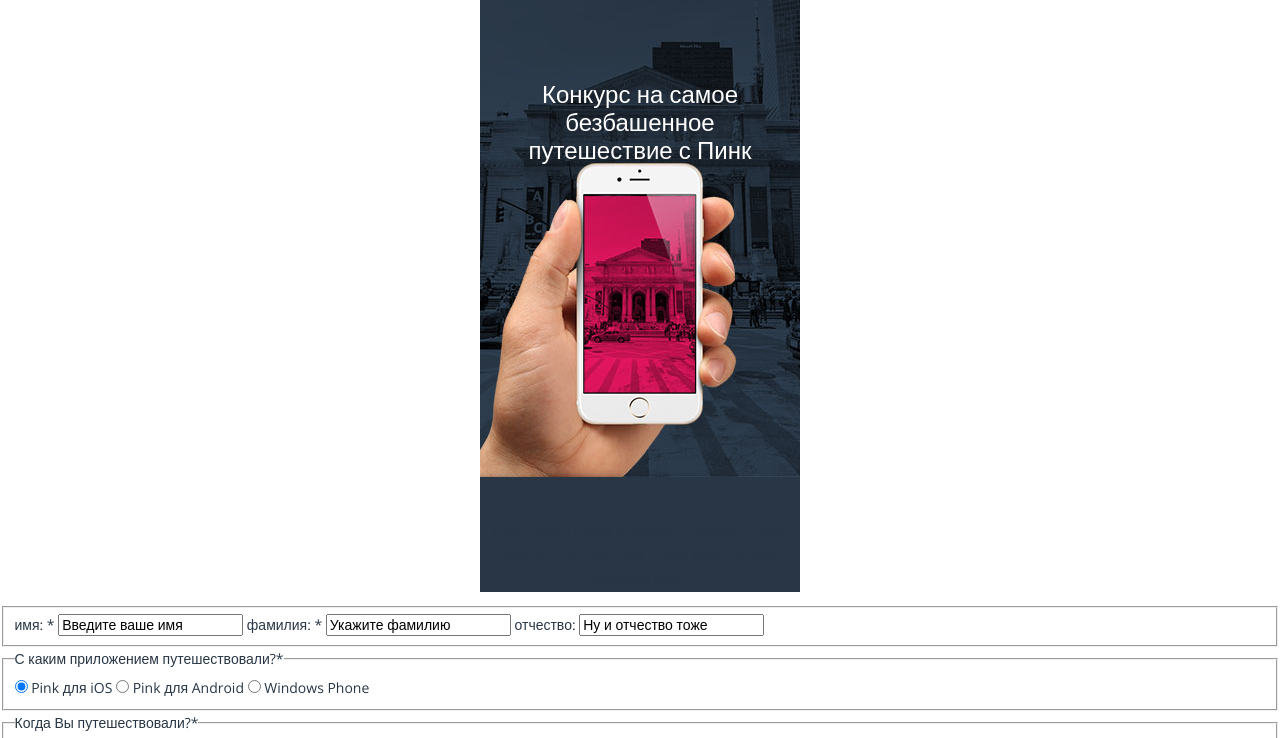
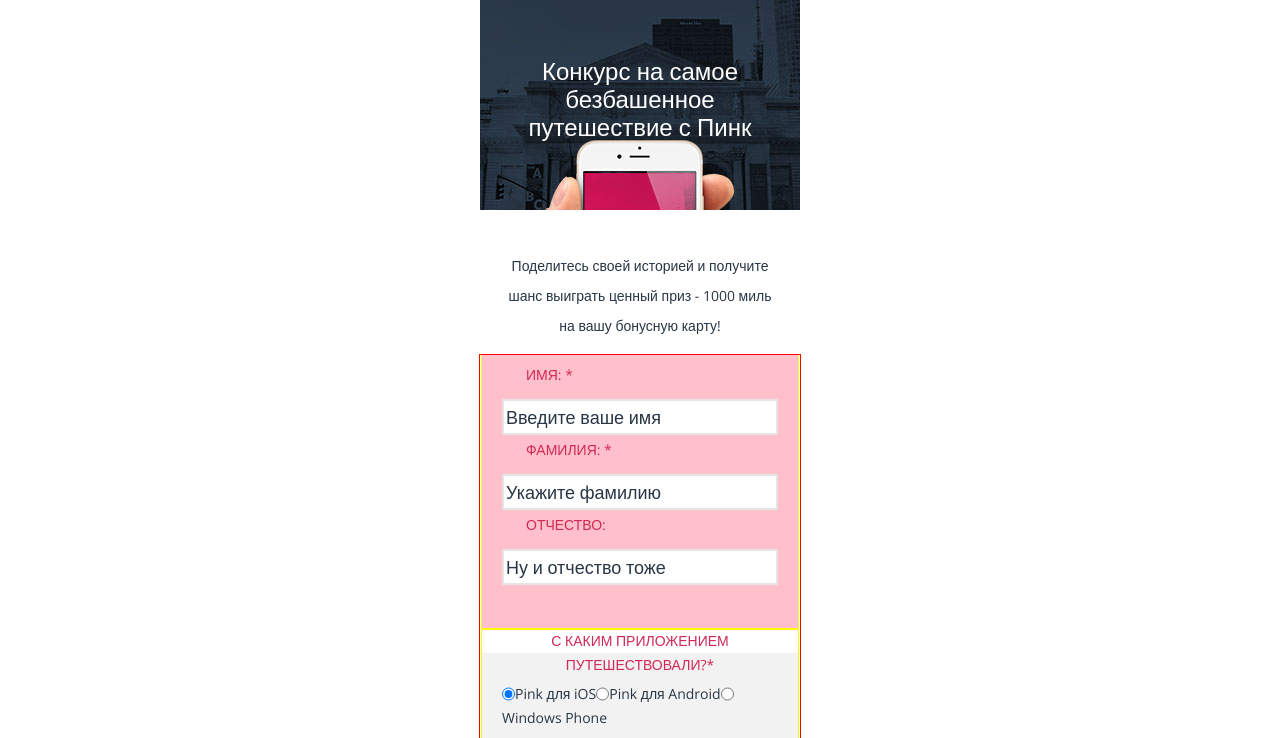
Before and after one commit to tabasca/50210-pink, a website: page form.html in a window 1280 px wide. Shown: the part 106-844 px from the top of the page. Drawn offline with nearby package versions, Linux system fonts and the light colour scheme; files that its build step writes are made by us from their sources.

Commit message:
made initial styles for the "form" page

```diff
--- a/form.html
+++ b/form.html
@@ -13,9 +13,9 @@
 <body class="page">
 
   <header class="page-header">
-    <div class="logo header__logo">
+    <div class="logo page-header__logo">
       <a class="page-header__logo-link" href="index.html">
-        <img src="" alt="PINK">
+        <img src="img/pink-logo.png" alt="PINK">
       </a>
     </div>
 
@@ -35,7 +35,7 @@
   <main class="main-section">
 
     <section class="intro">
-      <h1 class="intro__title">
+      <h1 class="intro__title  intro__title--inner">
         Конкурс на самое безбашенное путешествие с Пинк
       </h1>
       <p class="intro__description">
--- /dev/null
+++ b/less/blocks/form.less
@@ -0,0 +1,52 @@
+.form {
+  outline: 1px solid red;
+  .container();
+
+  &__item {
+    display: flex;
+    flex-wrap: wrap;
+    // padding-top: 14px;
+    padding-bottom: 44px;
+    border: none;
+    background: pink;
+    outline: 1px solid yellow;
+    &--bg_gray {
+      background: @gray;
+    }
+    .wrapper();
+    .clearfix();
+  }
+  &__title {
+    width: 100%;
+    // padding-top: 40px;
+
+    color: @vinous;
+    text-transform: uppercase;
+    .clearfix();
+  }
+}
+
+.label.checkbox {
+  width: 100%;
+
+  padding-left: 24px;
+  // padding-top: 26px - 8; //minus line-height
+  padding-bottom: 17px - 8; //minus line-height
+
+  color: @vinous;
+  line-height: 30 / 14;
+  text-transform: uppercase;
+  text-align: left;
+}
+
+.input.checkbox {
+  width: 100% - 2;
+
+  // padding: 24px - 6 0 24px - 6 24px; //minus line-height
+
+  font-size: @font-size--h3;
+  line-height: 30 / 18;
+  border: 2px solid @light-gray;
+
+  color: @dark-blue;
+}
--- a/less/blocks/intro.less
+++ b/less/blocks/intro.less
@@ -7,6 +7,13 @@
     margin-bottom: 70px - 2; //minus line-height
     background: @white;
   }
+  &__description {
+    padding-top: 57px - 16; //minus line-height
+    font-size: @font-size;
+    line-height: 30 / 14;
+    background: @white;
+    .wrapper();
+  }
   &__title {
     margin: 0;
     padding-top: 89px;
@@ -15,6 +22,9 @@
     font-weight: 300;
     line-height: 28 / 24;
     color: @white;
+    &--inner {
+      padding-bottom: 59px - 4; //minus line-height
+    }
     &--gray {
       padding-top: 46px - 2px; //minus line-height
       padding-bottom: 0;
--- a/less/style.less
+++ b/less/style.less
@@ -12,3 +12,4 @@
 @import "blocks/main-nav.less";
 @import "blocks/map.less";
 @import "blocks/platform.less";
+@import "blocks/form.less";
```
